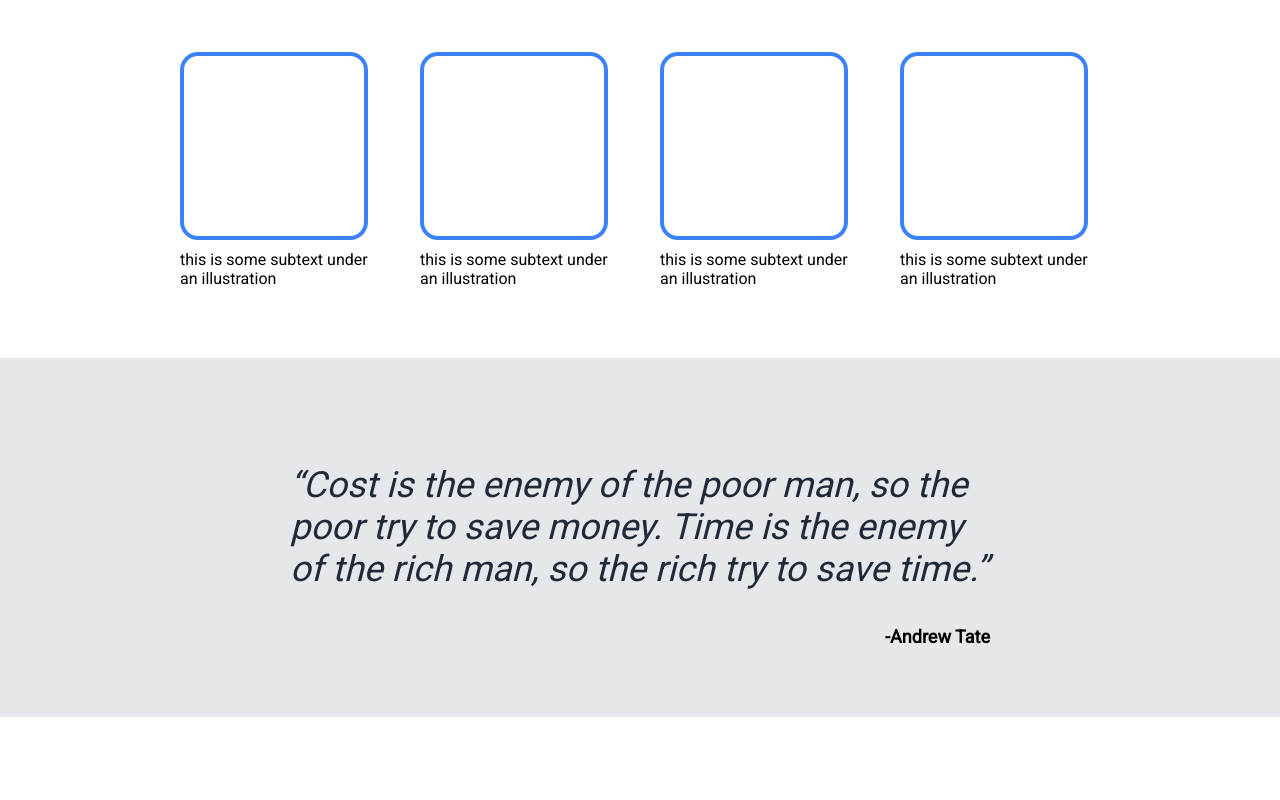
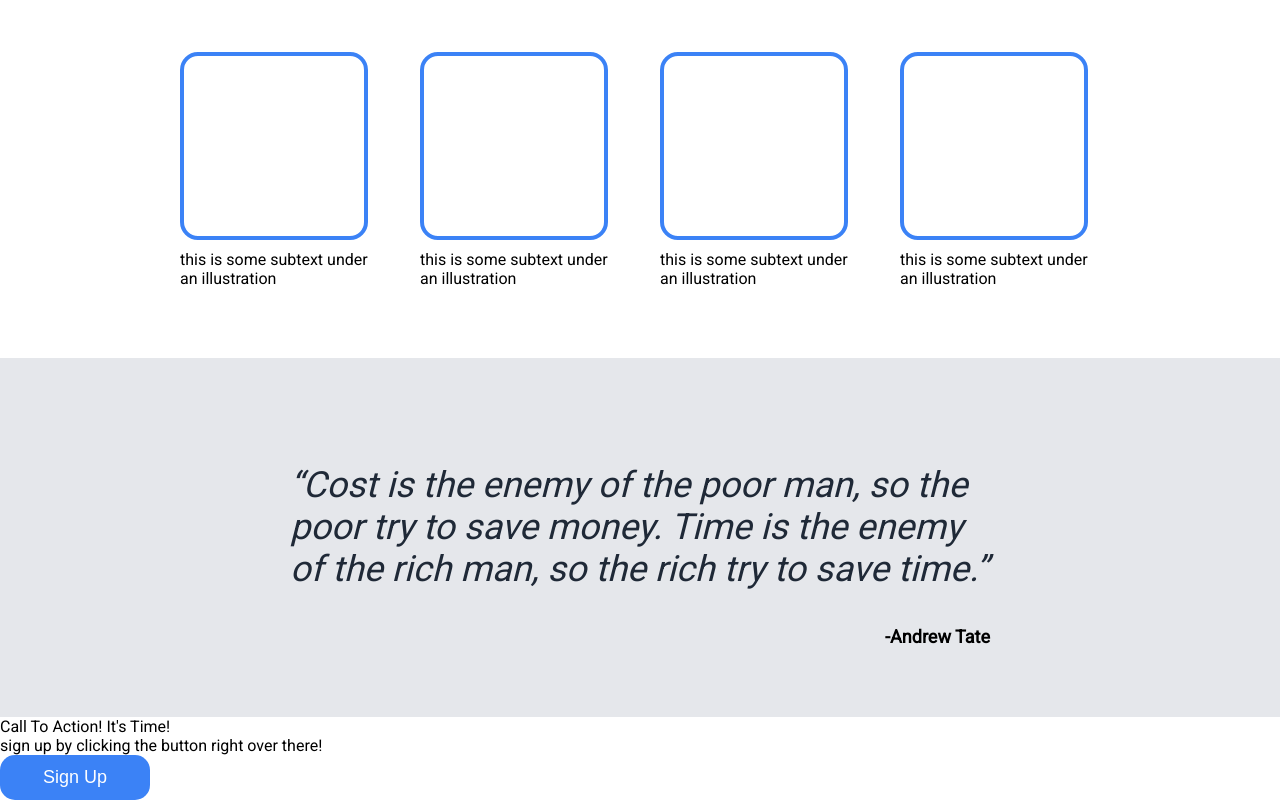
Before and after one commit to meotjin/LandingPageOdinProject, a plain HTML site: page index.html in a window 1280 px wide. Shown: the part 595-1395 px from the top of the page. Before the commit the page ends 1312 px from the top, so only its background shows below. Drawn offline with Linux system fonts and the light colour scheme.

Commit message:
modify html for the last-part section

```diff
--- a/index.html
+++ b/index.html
@@ -65,6 +65,15 @@
             <div class="sub-quote">-Andrew Tate</div>
         </div>
     </div>
+    <div class="last-part">
+        <div>
+            <div>
+                <div class="top">Call To Action! It's Time!</div>
+                <div class="sub">sign up by clicking the button right over there!</div>
+            </div>
+            <div><button class="signup-button">Sign Up</button></div>
+        </div>
+    </div>
 
 </body>
 </html>
```
